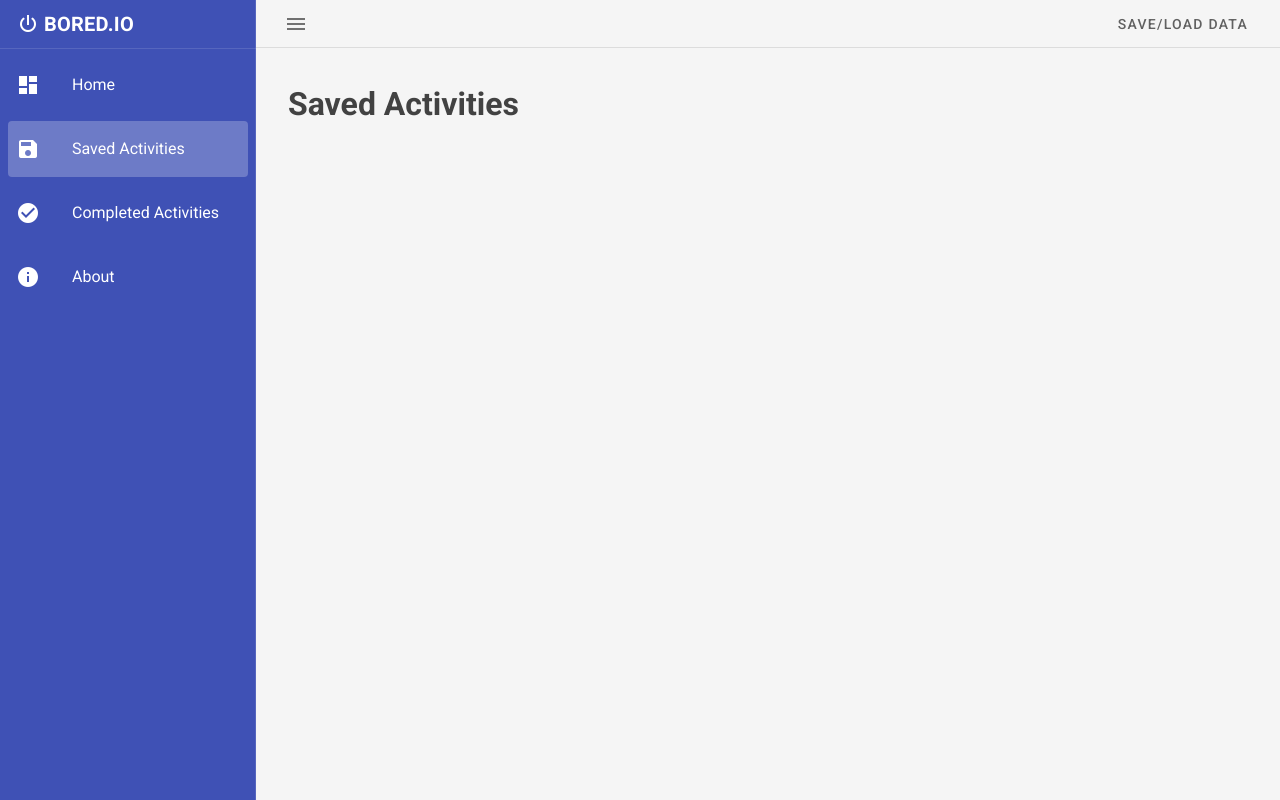
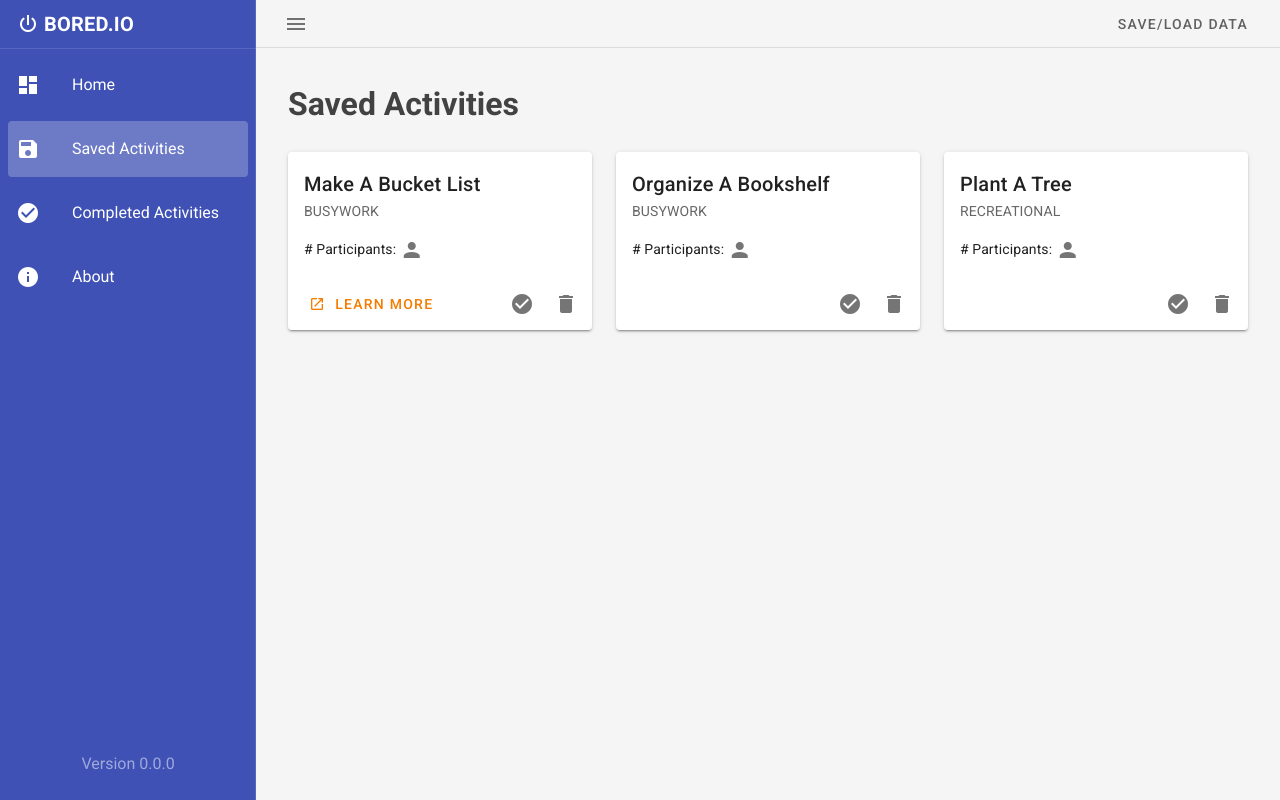
Before and after one commit to bubbowrap/bored-io, a Vue app: page /saved in a window 1280 px wide. Built offline with nearby package versions, Linux system fonts and the light colour scheme.

Commit message:
activities card

```diff
--- /dev/null
+++ b/src/components/Activity.vue
@@ -0,0 +1,58 @@
+<template>
+  <v-card
+    :class="complete ? 'disabled' : null"
+  >
+    <v-card-title class="text-capitalize">{{ activity.activity }}</v-card-title>
+    <v-card-subtitle class="text-uppercase">{{ activity.type }}</v-card-subtitle>
+    <v-card-text class="grey--text text--darken-4">
+      # Participants:
+      <v-icon v-for="n in activity.participants" :key="n">mdi-account</v-icon>
+    </v-card-text>
+    <v-card-actions>
+      <v-btn
+        v-if="activity.link"
+        :href="activity.link"
+        color="orange darken-2"
+        text
+        dark
+        target="_blank"
+      >
+        <v-icon left small>mdi-open-in-new</v-icon>
+        Learn More
+      </v-btn>
+      <v-spacer></v-spacer>
+
+      <v-btn icon>
+        <v-icon>mdi-check-circle</v-icon>
+      </v-btn>
+
+      <v-btn icon>
+        <v-icon>mdi-delete</v-icon>
+      </v-btn>
+    </v-card-actions>
+  </v-card>
+</template>
+
+<script>
+export default {
+  props: ['activity', 'complete']
+}
+</script>
+
+<style lang="scss">
+.v-card.disabled {
+  background-color: rgba(0,0,0,.05) !important;
+  box-shadow: none !important;
+
+  .v-card__title {
+    text-decoration: line-through;
+  }
+
+  .v-card__title,
+  .v-card__subtitle,
+  .v-card__text {
+    opacity: .5;
+  }
+
+}
+</style>
--- a/src/main.js
+++ b/src/main.js
@@ -13,6 +13,5 @@ new Vue({
   router,
   store,
   vuetify,
-  Default,
   render: h => h(App)
 }).$mount('#app')
--- a/src/store/index.js
+++ b/src/store/index.js
@@ -12,9 +12,27 @@ export default new Vuex.Store({
         type: 'busywork',
         participants: 1,
         price: 0,
-        link: '',
+        link: 'https://www.google.com',
         key: '2735499',
         accessibility: 0
+      },
+      {
+        activity: 'Organize a bookshelf',
+        type: 'busywork',
+        participants: 1,
+        price: 0,
+        link: '',
+        key: '6098037',
+        accessibility: 0
+      },
+      {
+        activity: 'Plant a tree',
+        type: 'recreational',
+        participants: 1,
+        price: 0.3,
+        link: '',
+        key: '1942393',
+        accessibility: 0.3
       }
     ]
   },
--- a/src/views/About.vue
+++ b/src/views/About.vue
@@ -3,7 +3,7 @@
     <v-row>
       <v-col md="10" lg="7" xl="6">
         <h1 class="subheading grey--text text--darken-3">About Bored.io</h1>
-        <p class="grey--text text--darken-2">Hey! I made this little project to pimarily get some practice with using Vuetify, pulling data from an api, and storing it in a database. Authentication and user storage coming soon!</p>
+        <p class="grey--text text--darken-2">Hey! I made this little project to pimarily get some practice with using Vuetify to build out a UI, pulling data from an api, and storing it in a database. Authentication and user storage coming soon!</p>
         <v-btn
           class="orange darken-2 white--text"
           depressed
--- a/src/views/Home.vue
+++ b/src/views/Home.vue
@@ -2,7 +2,7 @@
   <v-layout>
     <v-row>
       <v-col md="10" lg="7" xl="6">
-        <h1 class="subheading grey--text text--darken-3">Never be bored again.</h1>
+        <h1 class="subheading grey--text text--darken-3">Never feel bored again.</h1>
             <p class="grey--text text--darken-2">Click <strong>'Find Activities'</strong> to nail down your criteria or <strong>'Surprise Me!'</strong> to get our suggestions.</p>
         <v-btn class="orange darken-2 white--text mr-2" depressed>
           <v-icon left>mdi-magnify</v-icon>
--- a/src/views/appNavigation.vue
+++ b/src/views/appNavigation.vue
@@ -7,7 +7,11 @@
   >
     <v-list-item>
       <v-list-item-content class="pa-0">
-        <router-link class="title d-flex" to="/" style="text-decoration: none; color: inherit;">
+        <router-link
+          class="title d-flex"
+          to="/"
+          style="text-decoration: none; color: inherit;"
+        >
           <v-icon class="mr-1">mdi-power</v-icon>
           <strong class="subheading text-uppercase">Bored.io</strong>
         </router-link>
@@ -15,9 +19,7 @@
     </v-list-item>
 
     <v-divider></v-divider>
-    <v-list
-    nav
-    >
+    <v-list nav>
       <v-list-item
         v-for="link in links"
         :key="link.text"
@@ -32,6 +34,11 @@
         </v-list-item-content>
       </v-list-item>
     </v-list>
+    <template v-slot:append>
+      <div class="pa-2">
+        <p class="text-center indigo--text text--lighten-3">Version 0.0.0</p>
+      </div>
+    </template>
   </v-navigation-drawer>
 </template>
 
--- a/src/views/completedActivities.vue
+++ b/src/views/completedActivities.vue
@@ -1,5 +1,31 @@
 <template>
-    <div>
+  <v-layout>
+    <v-row>
+      <v-col cols="12">
         <h1 class="subheading grey--text text--darken-3">Completed Activities</h1>
-    </div>
+      </v-col>
+
+      <v-col
+        v-for="activity in activities"
+        :key="activity.key"
+        cols="4"
+      >
+        <Activity :activity="activity" :complete="true" />
+      </v-col>
+    </v-row>
+  </v-layout>
 </template>
+
+<script>
+import Activity from '@/components/Activity.vue'
+import { mapState } from 'vuex'
+
+export default {
+  computed: {
+    ...mapState(['activities'])
+  },
+  components: {
+    Activity
+  }
+}
+</script>
--- a/src/views/savedActivities.vue
+++ b/src/views/savedActivities.vue
@@ -1,5 +1,31 @@
 <template>
-    <div>
+  <v-layout>
+    <v-row>
+      <v-col cols="12">
         <h1 class="subheading grey--text text--darken-3">Saved Activities</h1>
-    </div>
+      </v-col>
+
+      <v-col
+        v-for="activity in activities"
+        :key="activity.key"
+        cols="4"
+      >
+        <Activity :activity="activity" />
+      </v-col>
+    </v-row>
+  </v-layout>
 </template>
+
+<script>
+import Activity from '@/components/Activity.vue'
+import { mapState } from 'vuex'
+
+export default {
+  computed: {
+    ...mapState(['activities'])
+  },
+  components: {
+    Activity
+  }
+}
+</script>
```
Also changed, not shown: src/components/HelloWorld.vue (deleted, +0 -151 lines).
